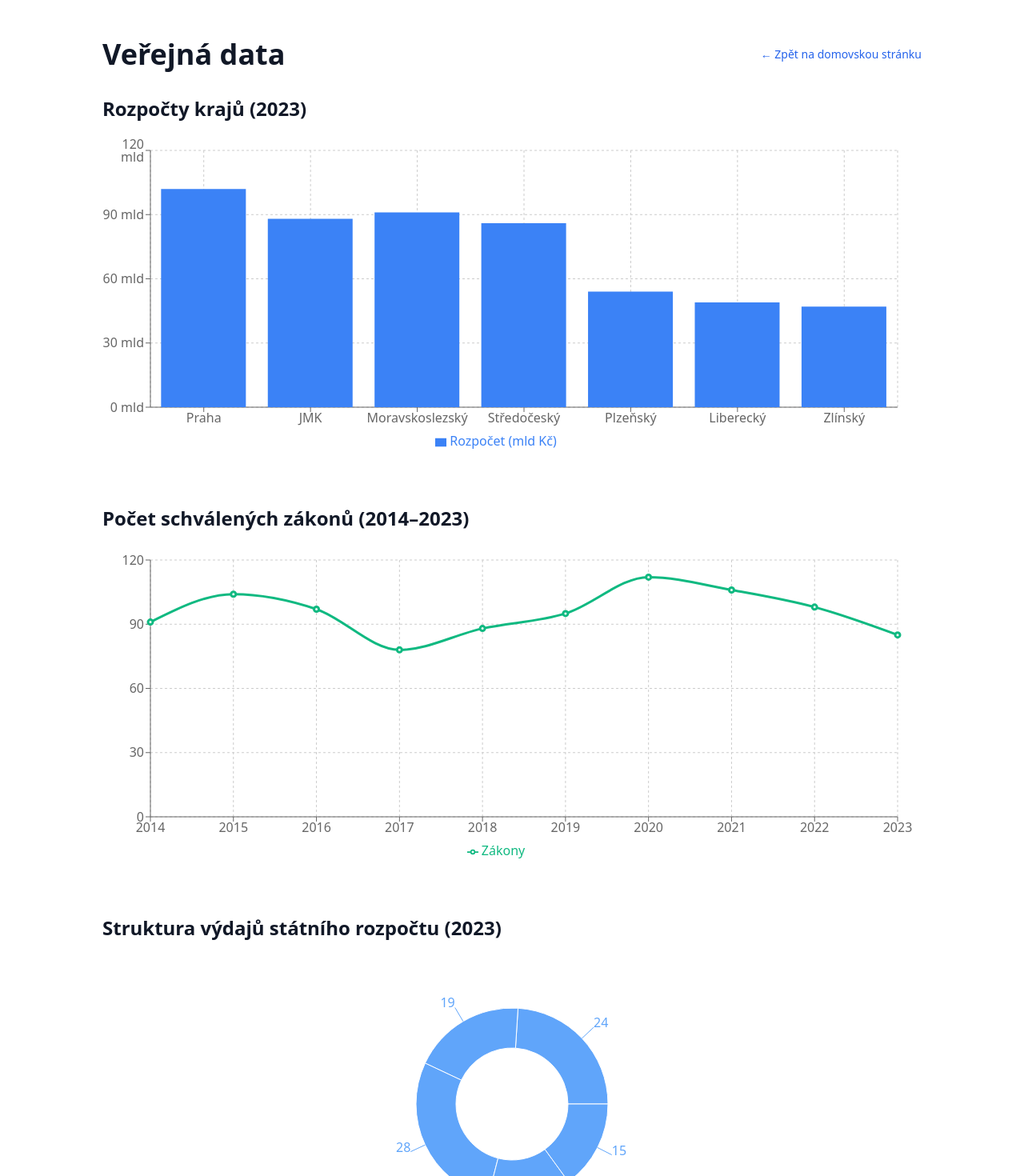
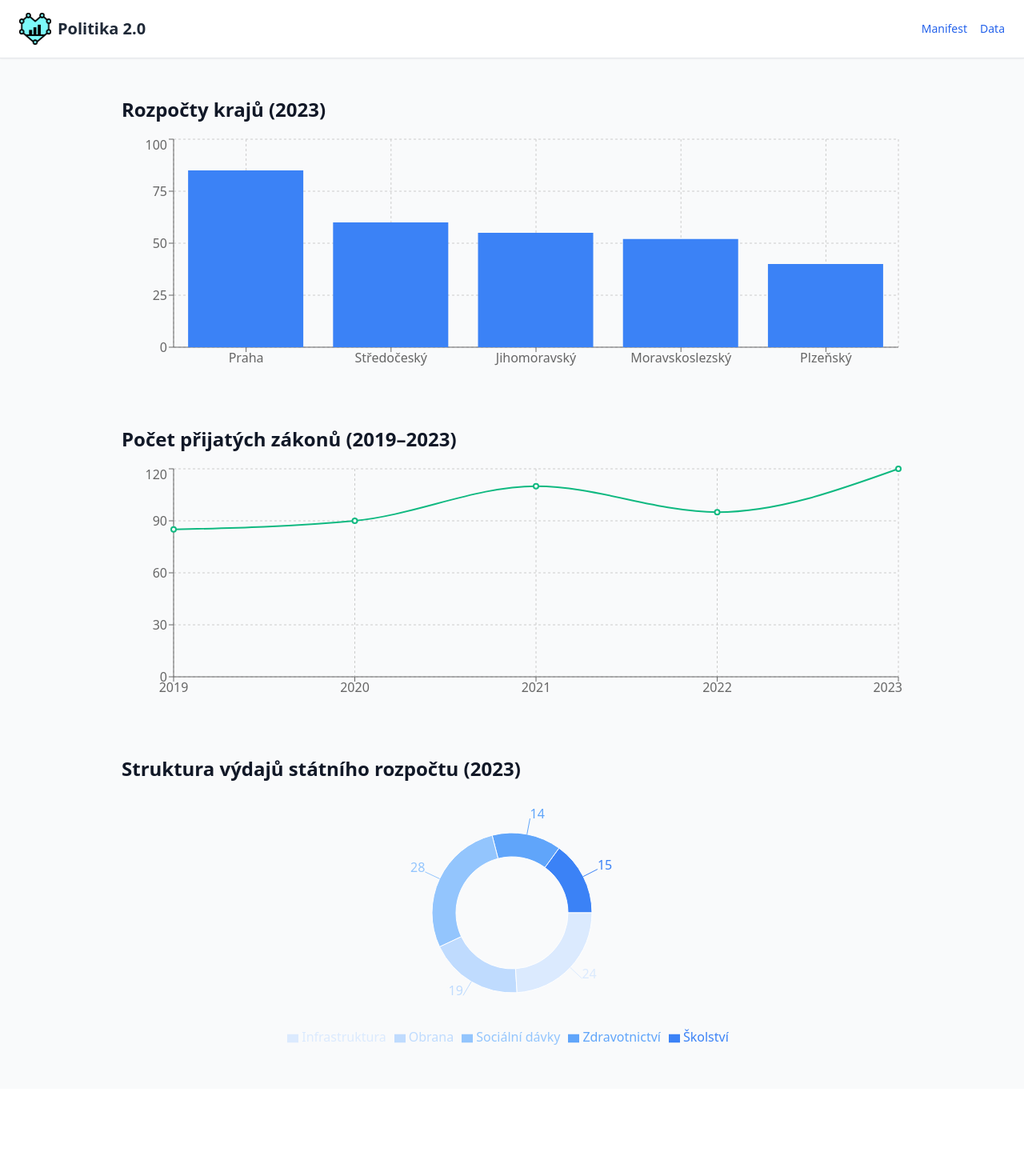
Before and after one commit to Tekier10/politika_2.0, a Next.js app: page /data in a window 1280 px wide. Shown: the top 1470 px of the page at 80% size. After the commit the page ends 1361 px from the top, so only its background shows below. Built offline with nearby package versions, Linux system fonts and the light colour scheme.

Commit message:
Add files via upload

```diff
--- a/pages/data.tsx
+++ b/pages/data.tsx
@@ -1,111 +1,108 @@
 import Head from 'next/head';
-import Link from 'next/link';
+import Header from '../components/Header';
 import {
-  BarChart, Bar, XAxis, YAxis, Tooltip,
-  ResponsiveContainer, CartesianGrid, Legend,
-  LineChart, Line, PieChart, Pie
+  BarChart,
+  Bar,
+  XAxis,
+  YAxis,
+  CartesianGrid,
+  Tooltip,
+  ResponsiveContainer,
+  LineChart,
+  Line,
+  PieChart,
+  Pie,
+  Cell,
+  Legend
 } from 'recharts';
 
-const dataRozpocty = [
-  { name: 'Praha', rozpocet: 102 },
-  { name: 'JMK', rozpocet: 88 },
-  { name: 'Moravskoslezský', rozpocet: 91 },
-  { name: 'Středočeský', rozpocet: 86 },
-  { name: 'Plzeňský', rozpocet: 54 },
-  { name: 'Liberecký', rozpocet: 49 },
-  { name: 'Zlínský', rozpocet: 47 }
-];
-
-const dataZakon = [
-  { year: '2014', zakony: 91 },
-  { year: '2015', zakony: 104 },
-  { year: '2016', zakony: 97 },
-  { year: '2017', zakony: 78 },
-  { year: '2018', zakony: 88 },
-  { year: '2019', zakony: 95 },
-  { year: '2020', zakony: 112 },
-  { year: '2021', zakony: 106 },
-  { year: '2022', zakony: 98 },
-  { year: '2023', zakony: 85 }
-];
+const COLORS = ['#3B82F6', '#60A5FA', '#93C5FD', '#BFDBFE', '#DBEAFE'];
 
 export default function DataPage() {
   return (
-    <>
+    <div className="min-h-screen bg-gray-50 text-gray-900">
       <Head>
         <title>Data – Politika 2.0</title>
-        <meta name="description" content="Interaktivní přehled dat veřejné správy." />
       </Head>
 
-      <main className="min-h-screen bg-white text-gray-900 px-6 py-12 space-y-16">
-        <div className="max-w-5xl mx-auto">
-          <div className="flex justify-between items-center mb-8">
-            <h1 className="text-4xl font-bold">Veřejná data</h1>
-            <Link href="/" className="text-blue-600 hover:underline text-sm">
-              ← Zpět na domovskou stránku
-            </Link>
-          </div>
+      <Header />
 
-          {/* Sloupcový graf */}
-          <section className="mb-16">
-            <h2 className="text-2xl font-semibold mb-4">Rozpočty krajů (2023)</h2>
-            <ResponsiveContainer width="100%" height={400}>
-              <BarChart data={dataRozpocty} margin={{ top: 20, right: 30, left: 0, bottom: 5 }}>
+      <main className="max-w-5xl mx-auto px-6 py-12 space-y-16">
+        <section>
+          <h2 className="text-2xl font-bold mb-4">Rozpočty krajů (2023)</h2>
+          <ResponsiveContainer width="100%" height={300}>
+            <BarChart data={[
+              { name: 'Praha', rozpočet: 85 },
+              { name: 'Středočeský', rozpočet: 60 },
+              { name: 'Jihomoravský', rozpočet: 55 },
+              { name: 'Moravskoslezský', rozpočet: 52 },
+              { name: 'Plzeňský', rozpočet: 40 },
+            ]}>
               <CartesianGrid strokeDasharray="3 3" />
               <XAxis dataKey="name" />
-                <YAxis unit=" mld" />
+              <YAxis />
               <Tooltip />
-                <Legend />
-                <Bar dataKey="rozpocet" fill="#3b82f6" name="Rozpočet (mld Kč)" />
+              <Bar dataKey="rozpočet" fill="#3B82F6" />
             </BarChart>
           </ResponsiveContainer>
         </section>
 
-          {/* Line graf */}
-          <section className="mb-16">
-            <h2 className="text-2xl font-semibold mb-4">Počet schválených zákonů (2014–2023)</h2>
-            <ResponsiveContainer width="100%" height={400}>
-              <LineChart data={dataZakon} margin={{ top: 20, right: 30, left: 0, bottom: 5 }}>
+        <section>
+          <h2 className="text-2xl font-bold mb-4">Počet přijatých zákonů (2019–2023)</h2>
+          <ResponsiveContainer width="100%" height={300}>
+            <LineChart data={[
+              { year: 2019, count: 85 },
+              { year: 2020, count: 90 },
+              { year: 2021, count: 110 },
+              { year: 2022, count: 95 },
+              { year: 2023, count: 120 },
+            ]}>
               <CartesianGrid strokeDasharray="3 3" />
               <XAxis dataKey="year" />
               <YAxis />
               <Tooltip />
-                <Legend />
-                <Line type="monotone" dataKey="zakony" stroke="#10b981" name="Zákony" strokeWidth={3} />
+              <Line type="monotone" dataKey="count" stroke="#10B981" strokeWidth={2} />
             </LineChart>
           </ResponsiveContainer>
         </section>
 
-          {/* Doughnut graf */}
         <section>
-            <h2 className="text-2xl font-semibold mb-4">Struktura výdajů státního rozpočtu (2023)</h2>
-            <ResponsiveContainer width="100%" height={400}>
+          <h2 className="text-2xl font-bold mb-4">Struktura výdajů státního rozpočtu (2023)</h2>
+          <ResponsiveContainer width="100%" height={320}>
             <PieChart>
               <Tooltip />
               <Legend align="center" verticalAlign="bottom" layout="horizontal" />
               <Pie
                 data={[
-                    { name: 'Školství', value: 24 },
-                    { name: 'Zdravotnictví', value: 19 },
+                  { name: 'Školství', value: 15 },
+                  { name: 'Zdravotnictví', value: 14 },
                   { name: 'Sociální dávky', value: 28 },
-                    { name: 'Obrana', value: 14 },
-                    { name: 'Infrastruktura', value: 15 }
+                  { name: 'Obrana', value: 19 },
+                  { name: 'Infrastruktura', value: 24 },
                 ]}
                 dataKey="value"
                 nameKey="name"
                 cx="50%"
                 cy="50%"
-                  outerRadius={120}
                 innerRadius={70}
-                  fill="#60a5fa"
+                outerRadius={100}
+                fill="#8884d8"
                 label
-                />
+              >
+                {[
+                  { name: 'Školství', value: 15 },
+                  { name: 'Zdravotnictví', value: 14 },
+                  { name: 'Sociální dávky', value: 28 },
+                  { name: 'Obrana', value: 19 },
+                  { name: 'Infrastruktura', value: 24 },
+                ].map((entry, index) => (
+                  <Cell key={`cell-${index}`} fill={COLORS[index % COLORS.length]} />
+                ))}
+              </Pie>
             </PieChart>
           </ResponsiveContainer>
         </section>
-
+      </main>
     </div>
-      </main>
-    </>
   );
 }
```
Lines whose indentation alone changed are shown as unchanged.
